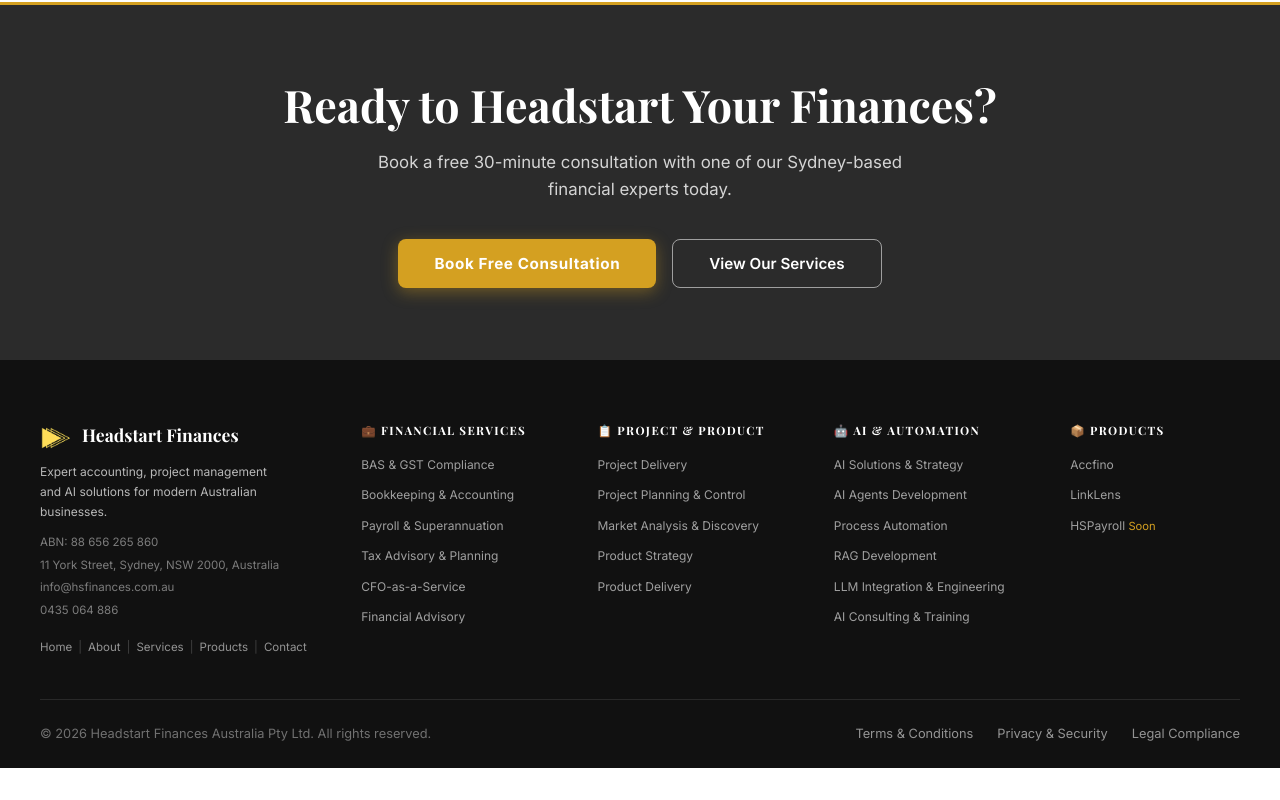
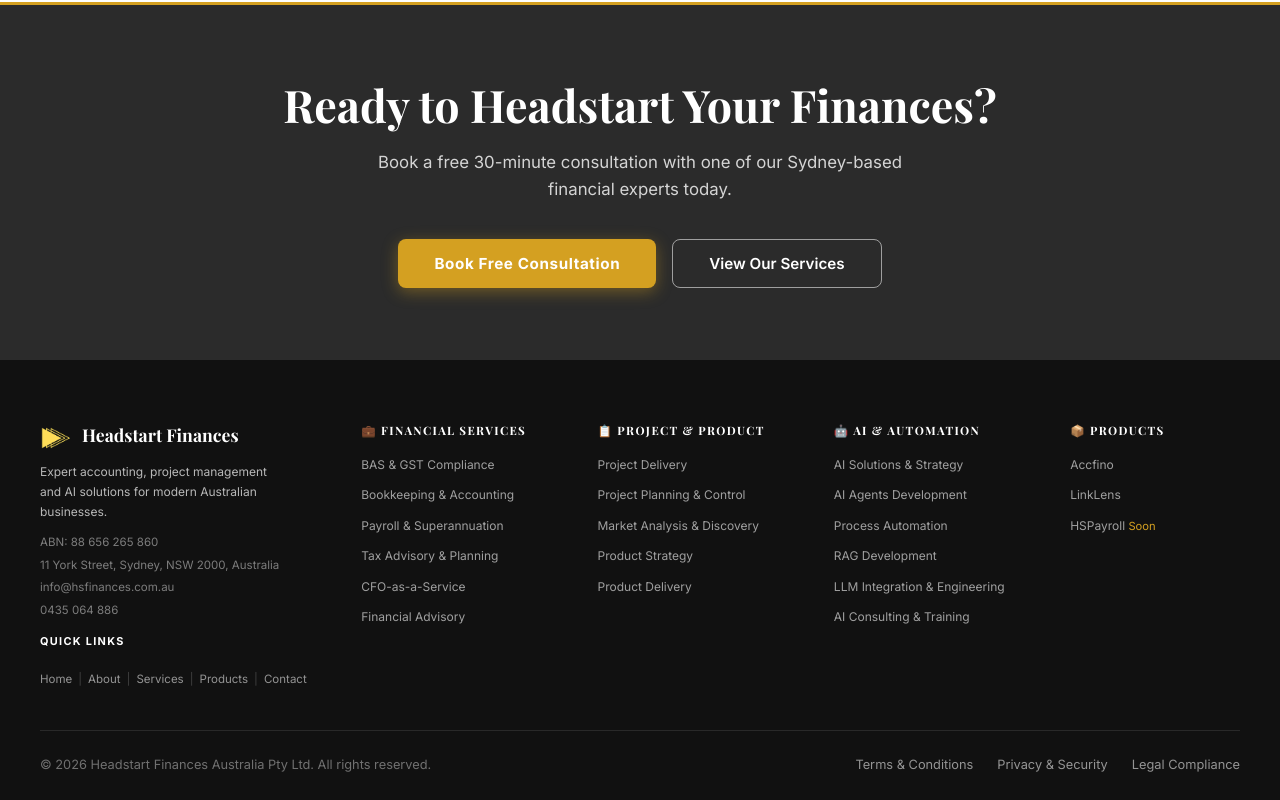
Before and after one commit to pramahosting/hsfinances, a React (Vite) app: page / in a window 1280 px wide. Shown: the part 3949-4749 px from the top of the page. Before the commit the page ends 4717 px from the top, so only its background shows below. Built offline with nearby package versions, Linux system fonts and the light colour scheme.

Commit message:
Update Footer.jsx

```diff
--- a/src/components/Footer.jsx
+++ b/src/components/Footer.jsx
@@ -44,6 +44,9 @@
               <div><a href="tel:0435064886" style={{ color:"rgba(255,255,255,.45)" }}>0435 064 886</a></div>
             </div>
             {/* Quick Links inline below brand info */}
+            <div style={{ marginTop:14 }}>
+              <div style={{ fontSize:".68rem", fontWeight:700, color:"#fff", letterSpacing:".12em", textTransform:"uppercase", marginBottom:6 }}>Quick Links</div>
+            </div>
             <div className="footer-quick-links">
               {[["Home","home"],["About","about"],["Services","services"],["Products","products"],["Contact","contact"]].map(([label, pg], i) => (
                 <span key={label}>
```
